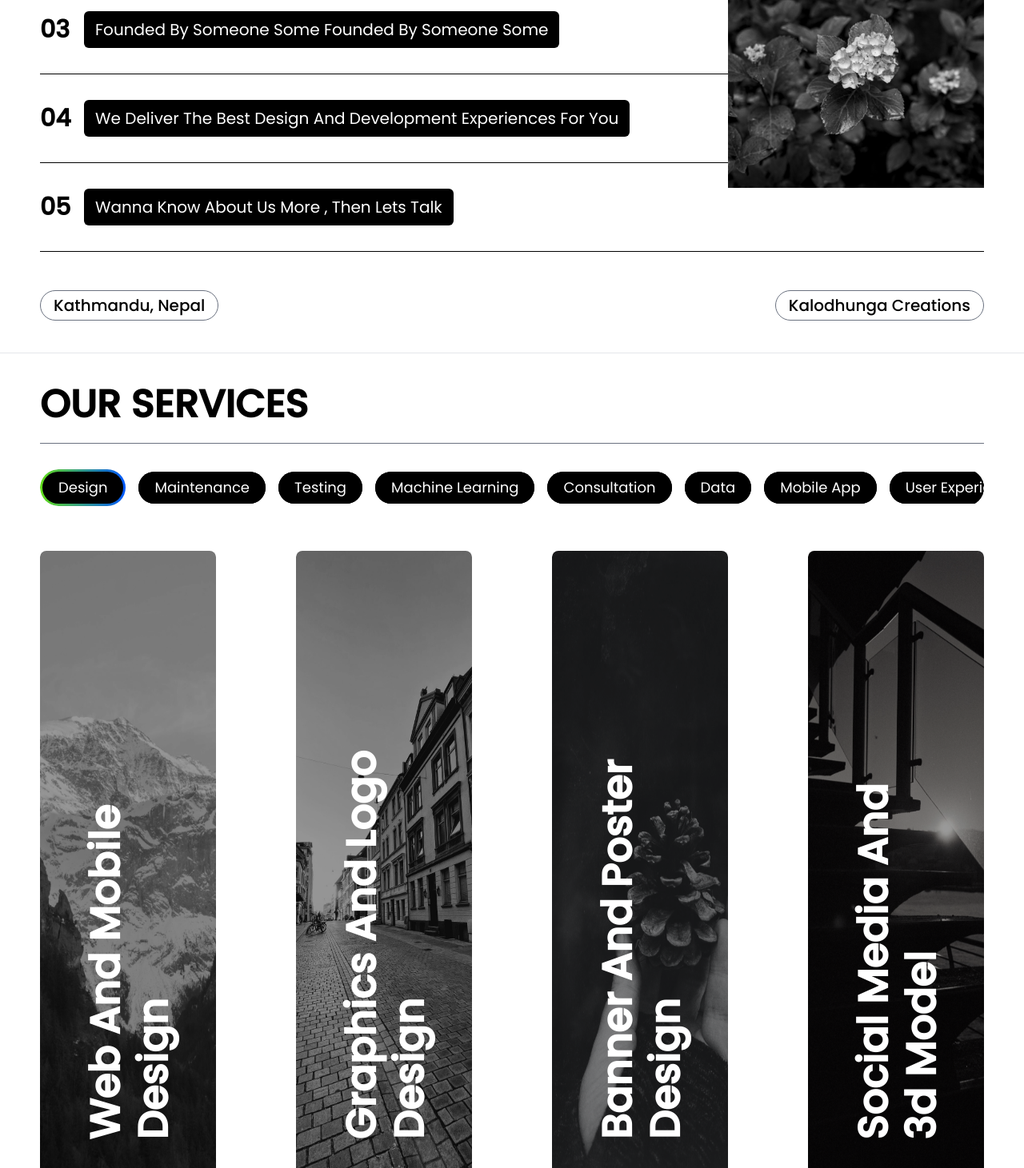
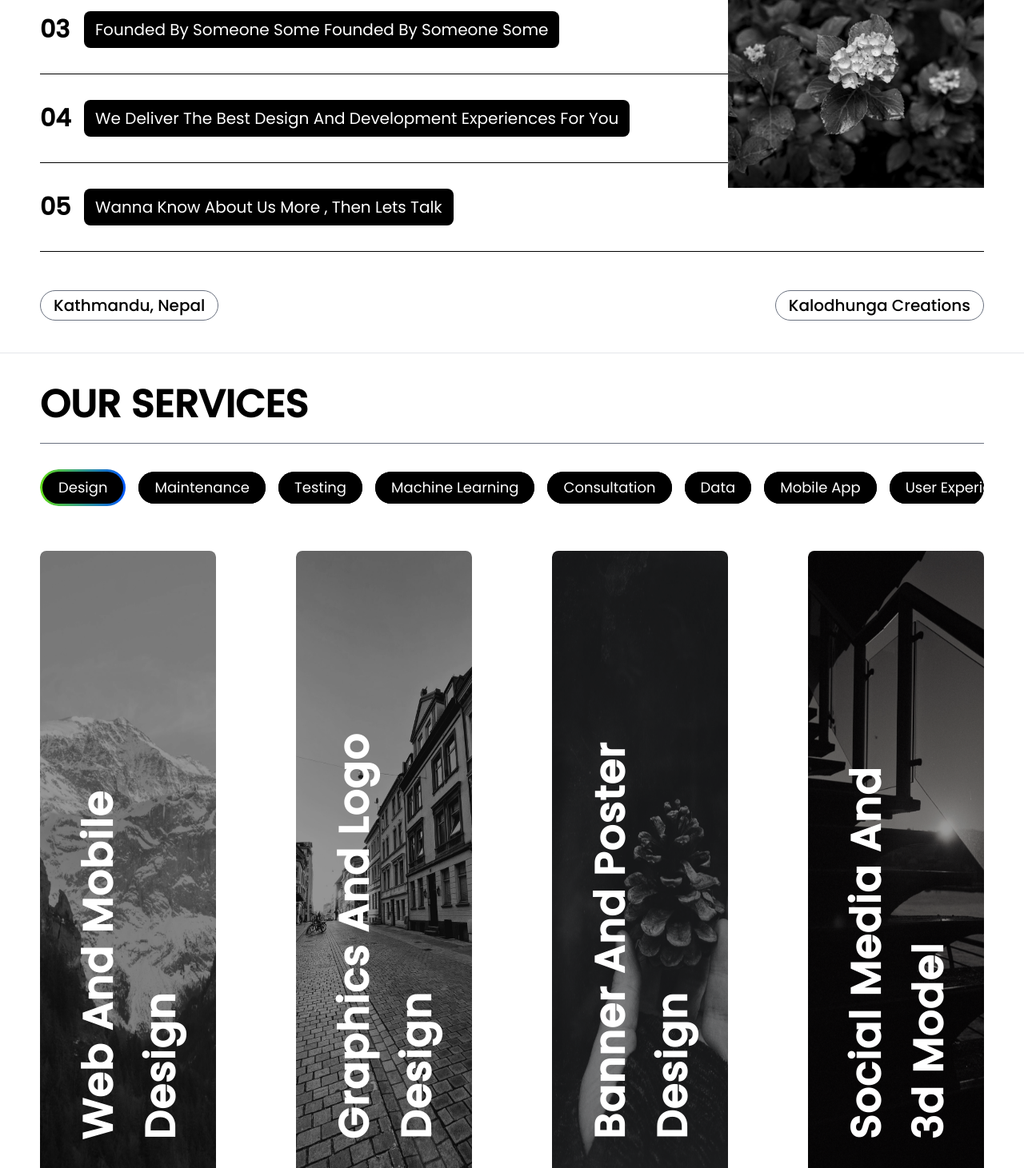
Before and after one commit to linushahs/kalodhunga-creation, a Next.js app: page / in a window 1280 px wide. Shown: the part 1649-3110 px from the top of the page at 80% size. Built offline with nearby package versions, Linux system fonts and the light colour scheme.

Commit message:
Completed services section

```diff
--- a/src/components/Introduction.tsx
+++ b/src/components/Introduction.tsx
@@ -53,9 +53,9 @@ function Introduction() {
       <ul className="relative flex flex-col mt-6 sm:mt-0 lg:mt-8">
         {introductionPoints.map((point) => (
           <li className="flex py-5 sm:py-8 items-center text-[20px] sm:text-[30px] font-[600] border-b border-black">
-            <h3 className="min-w-[35px] sm:w-[55px]"> 0{point.id}</h3>
+            <h3 className="min-w-[35px] sm:min-w-[55px]"> 0{point.id}</h3>
 
-            <span className=" py-2 px-3.5 capitalize font-[400] bg-black text-white rounded-md text-[13px] sm:text-[20px]">
+            <span className=" py-2 px-3.5 capitalize font-[400] bg-black text-white rounded-md sm:rounded-lg text-[13px] sm:text-[20px]">
               {point.title}
             </span>
           </li>
--- a/src/components/OurServices.tsx
+++ b/src/components/OurServices.tsx
@@ -3,10 +3,6 @@
 import Image from "next/image";
 import { twMerge } from "tailwind-merge";
 import { servicesCategory } from "./utils/constants";
-
-// Import Swiper styles
-import "swiper/css";
-import "swiper/css/scrollbar";
 import HorizontalSlider from "./utils/HorizontalSlider";
 
 function OurServices() {
@@ -60,7 +56,7 @@ function OurServices() {
             />
 
             <div className="absolute left-6 sm:left-12 lg:bottom-16 lg:left-0 w-full h-full flex items-center lg:justify-center lg:items-end z-10">
-              <h1 className="service-text capitalize text-white font-bold lg:leading-[60px]">
+              <h1 className="service-text capitalize text-white font-bold lg:leading-[78px] lg:tracking-wide">
                 {service.name.split("\n")[0]}
                 <br />
                 {service.name.split("\n")[1]}
```
